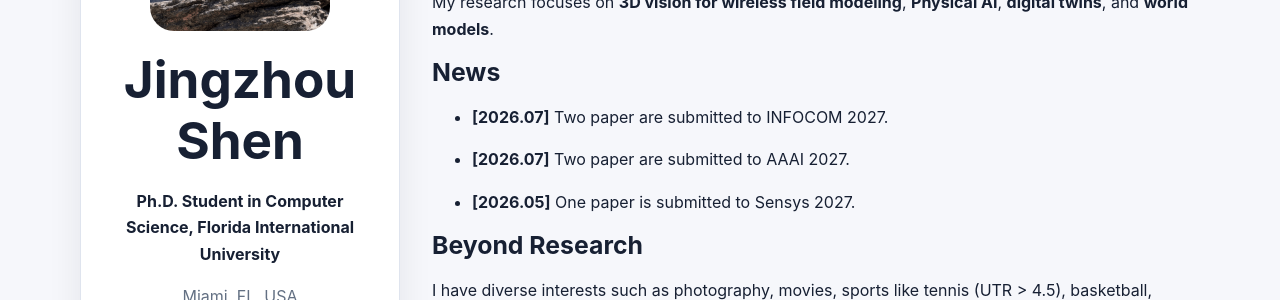
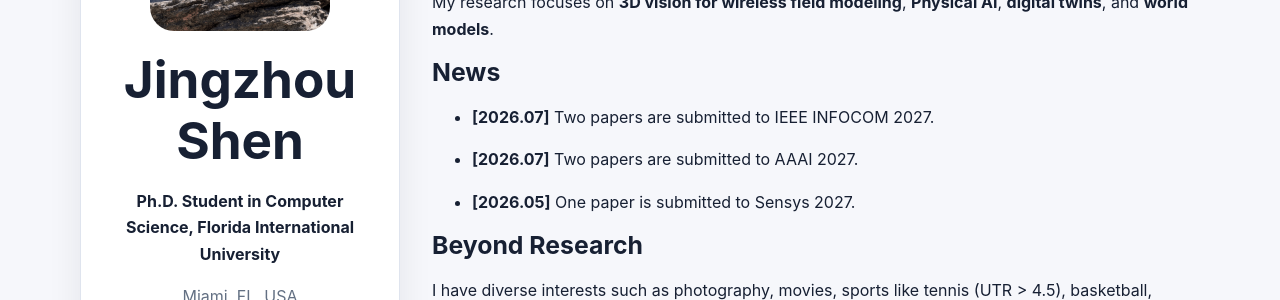
Before and after one commit to NorahCadeJS/NorahCadeJS.github.io, a Jekyll site: the page built from index.md, in a window 1280 px wide and 900 px high. Shown: the part 315-615 px from the top of the window. Built offline with Jekyll 4.4.1, drawn with Linux system fonts in a browser that asks for light colours.

Commit message:
Fix grammar in news section of index.md

```diff
--- a/index.md
+++ b/index.md
@@ -10,9 +10,9 @@ My research focuses on **3D vision for wireless field modeling**, **Physical AI*
 
 ## News
 
-- **[2026.07]** Two paper are submitted to INFOCOM 2027.
+- **[2026.07]** Two papers are submitted to IEEE INFOCOM 2027.
 
-- **[2026.07]** Two paper are submitted to AAAI 2027.
+- **[2026.07]** Two papers are submitted to AAAI 2027.
 
 - **[2026.05]** One paper is submitted to Sensys 2027.
 
```
